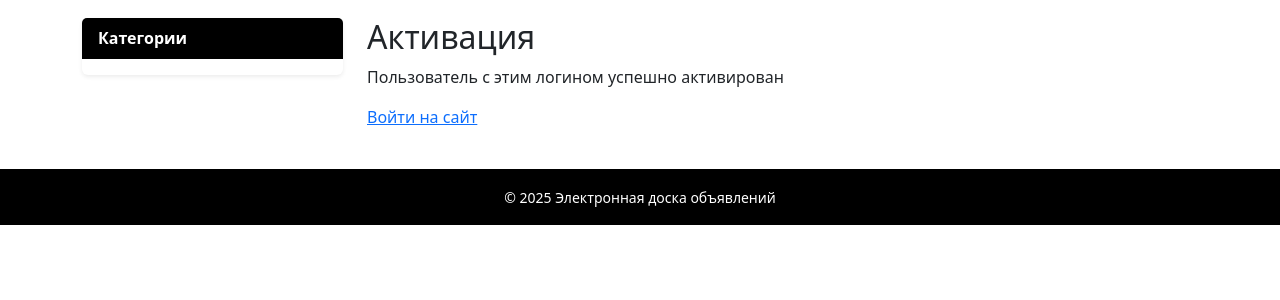
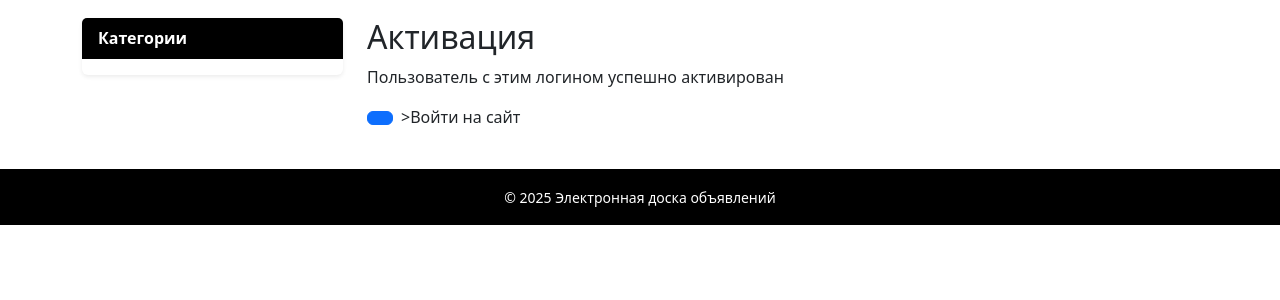
Before and after one commit to mylittlepray/MyClassifieds, a Django app: template main/templates/main/activation_done.html in a window 1280 px wide. Shown: the part 279-579 px from the top of the page. Run offline with Django 5.2, Linux system fonts and the light colour scheme; the template is opened without the code that fills it, so the values that code supplies are empty; some libraries are stand-ins or nearby versions.

Commit message:
email setup 6

```diff
--- a/main/templates/main/activation_done.html
+++ b/main/templates/main/activation_done.html
@@ -4,6 +4,6 @@
 
 <h2>Активация</h2>
 <p>Пользователь с этим логином успешно активирован</p>
-<p><a href="{% url 'main:login' %}">Войти на сайт</a></p>
+<p><a href="{% url 'main:login' %}" class="btn btn-primary me-2"></a>>Войти на сайт</a></p>
 
 {% endblock %}
--- a/main/templates/main/activation_failed.html
+++ b/main/templates/main/activation_failed.html
@@ -4,6 +4,6 @@
 
 <h2>Активация</h2>
 <p>Пользователь с этим логином уже был активирован ранее</p>
-<p><a href="{% url 'main:login' %}">Войти на сайт</a></p>
+<p><a href="{% url 'main:login' %}" class="btn btn-primary me-2"></a>>Войти на сайт</a></p>
 
 {% endblock %}
```
